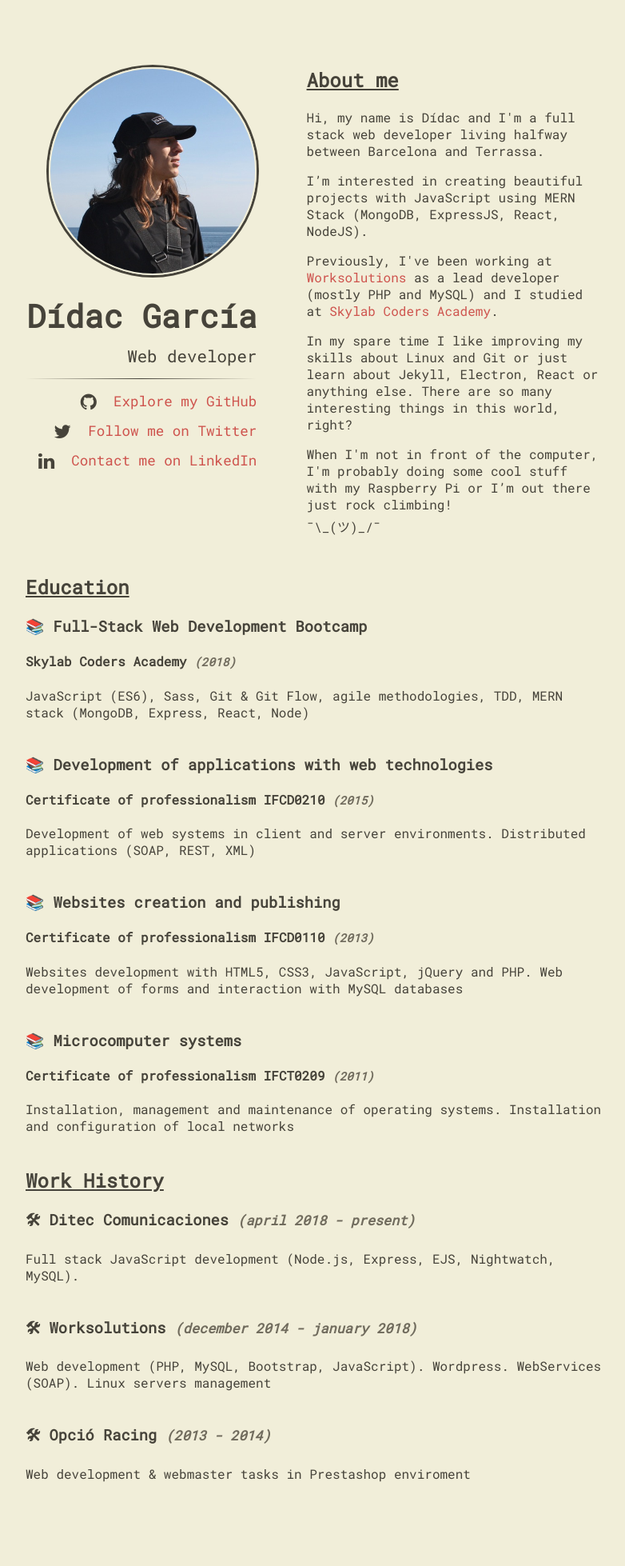
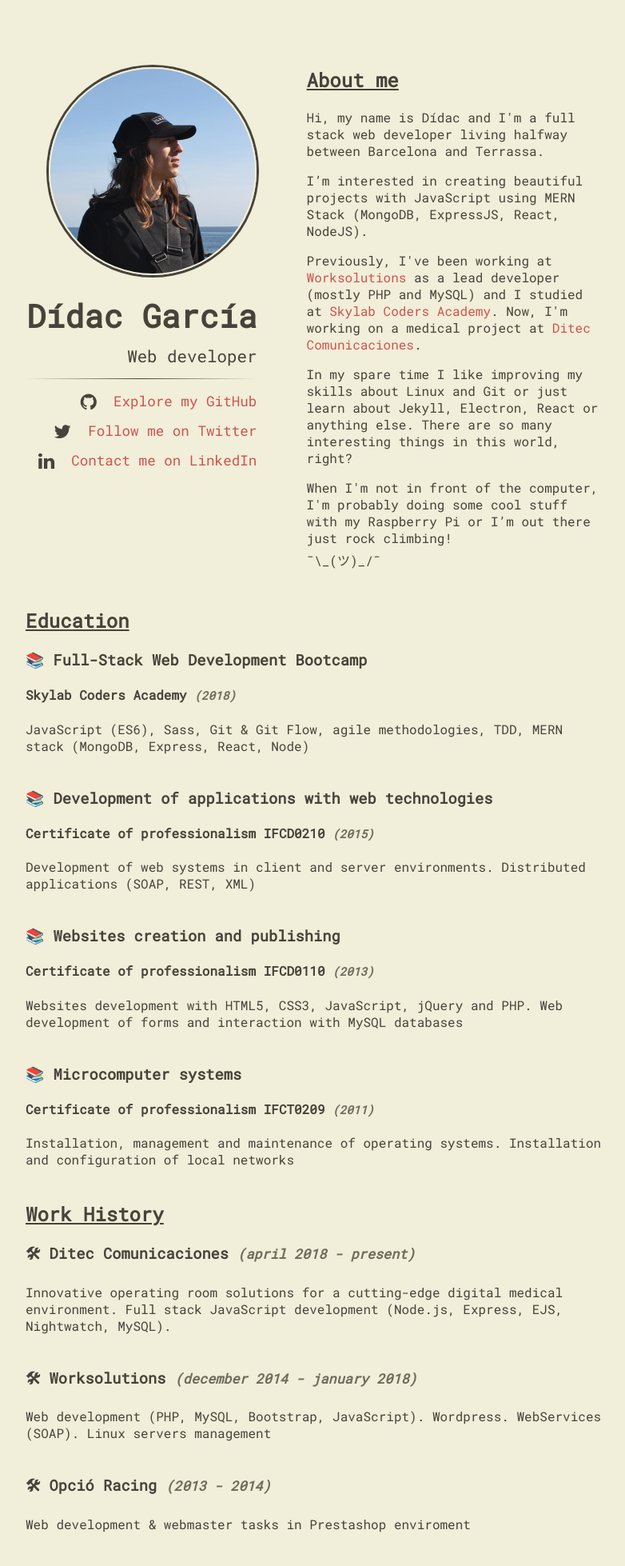
Before and after one commit to didaquis/didaquis, a Jekyll site: the page built from index.html, in a window 1280 px wide. Shown: the whole page at 80% size, without its empty margins (246-1028 px from the left). Built offline with Jekyll 4.4.1, drawn with Linux system fonts in a browser that asks for light colours; before the commit the page ends 1895 px from its top, so only the background shows below that.

Commit message:
Añadida nueva experiencia laboral

```diff
--- a/_includes/main-content.html
+++ b/_includes/main-content.html
@@ -1,6 +1,6 @@
 <h2>About me</h2>
 <p>Hi, my name is Dídac and I'm a full stack web developer living halfway between Barcelona and Terrassa.</p>
 <p>I’m interested in creating beautiful projects with JavaScript using MERN Stack (MongoDB, ExpressJS, React, NodeJS).</p>
-<p>Previously, I've been working at <a href="https://worksolutions.es" target="_blank" title="Worksolutions">Worksolutions</a> as a lead developer (mostly PHP and MySQL) and I studied at <a href="http://www.skylabcoders.com/es" target="_blank" title="Skylab Coders Academy">Skylab Coders Academy</a>.</p>
+<p>Previously, I've been working at <a href="https://worksolutions.es" target="_blank" title="Worksolutions">Worksolutions</a> as a lead developer (mostly PHP and MySQL) and I studied at <a href="http://www.skylabcoders.com/es" target="_blank" title="Skylab Coders Academy">Skylab Coders Academy</a>. Now, I'm working on a medical project at <a href="http://ditec.es/es/" target="_blank" title="Ditec Comunicaciones">Ditec Comunicaciones</a>.</p>
 <p>In my spare time I like improving my skills about Linux and Git or just learn about Jekyll, Electron, React or anything else. There are so many interesting things in this world, right?</p>
 <p>When I'm not in front of the computer, I'm probably doing some cool stuff with my Raspberry Pi or I’m out there just rock climbing!<br><span style="white-space: nowrap; line-height: 220%;">¯\_(ツ)_/¯</span></p>
--- a/_includes/work-history.html
+++ b/_includes/work-history.html
@@ -1,7 +1,7 @@
 <h2>Work History</h2>
 <article>
 	<h3>🛠 Ditec Comunicaciones <span>(april 2018 - present)</span></h3>
-	<p>Full stack JavaScript development (Node.js, Express, EJS, Nightwatch, MySQL).</p>
+	<p>Innovative operating room solutions for a cutting-edge digital medical environment. Full stack JavaScript development (Node.js, Express, EJS, Nightwatch, MySQL).</p>
 </article>
 <article>
 	<h3>🛠 Worksolutions <span>(december 2014 - january 2018)</span></h3>
```
